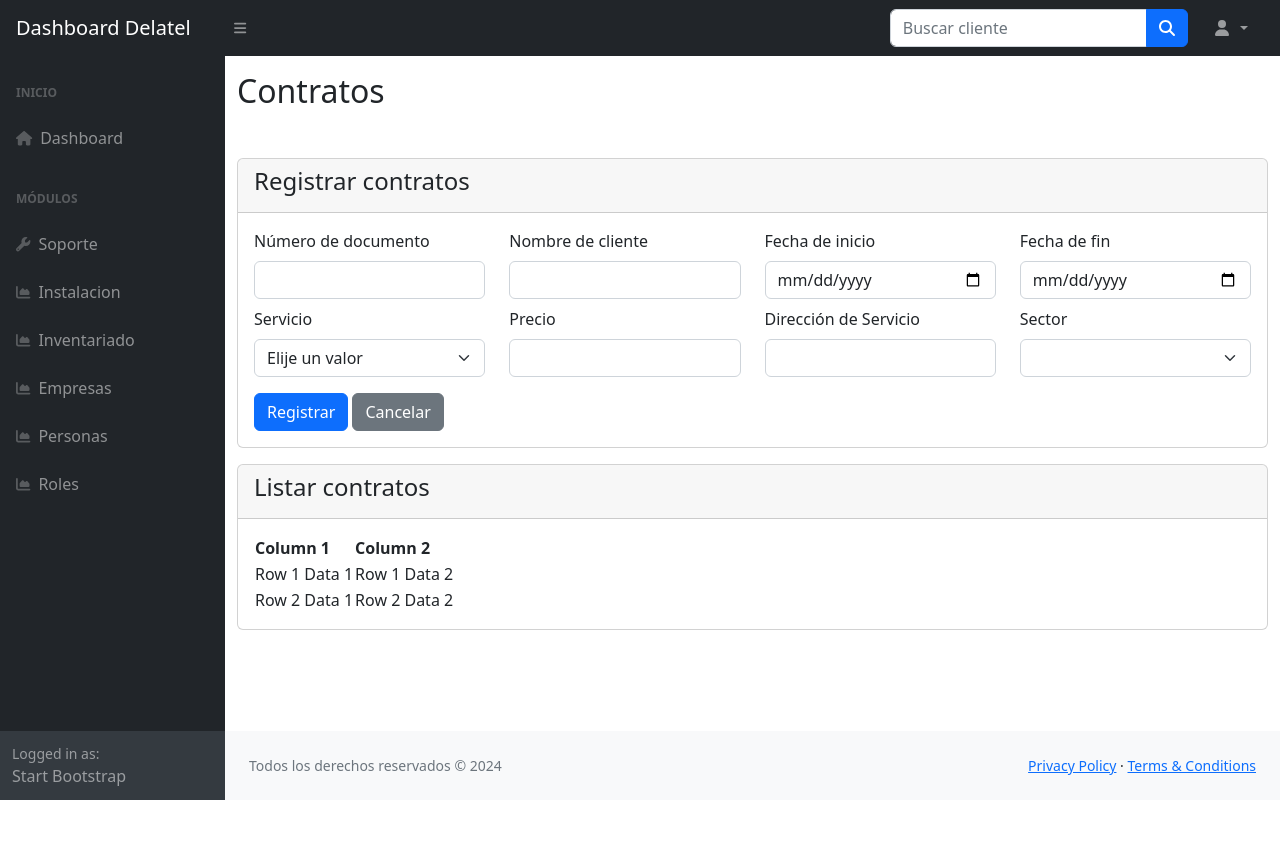
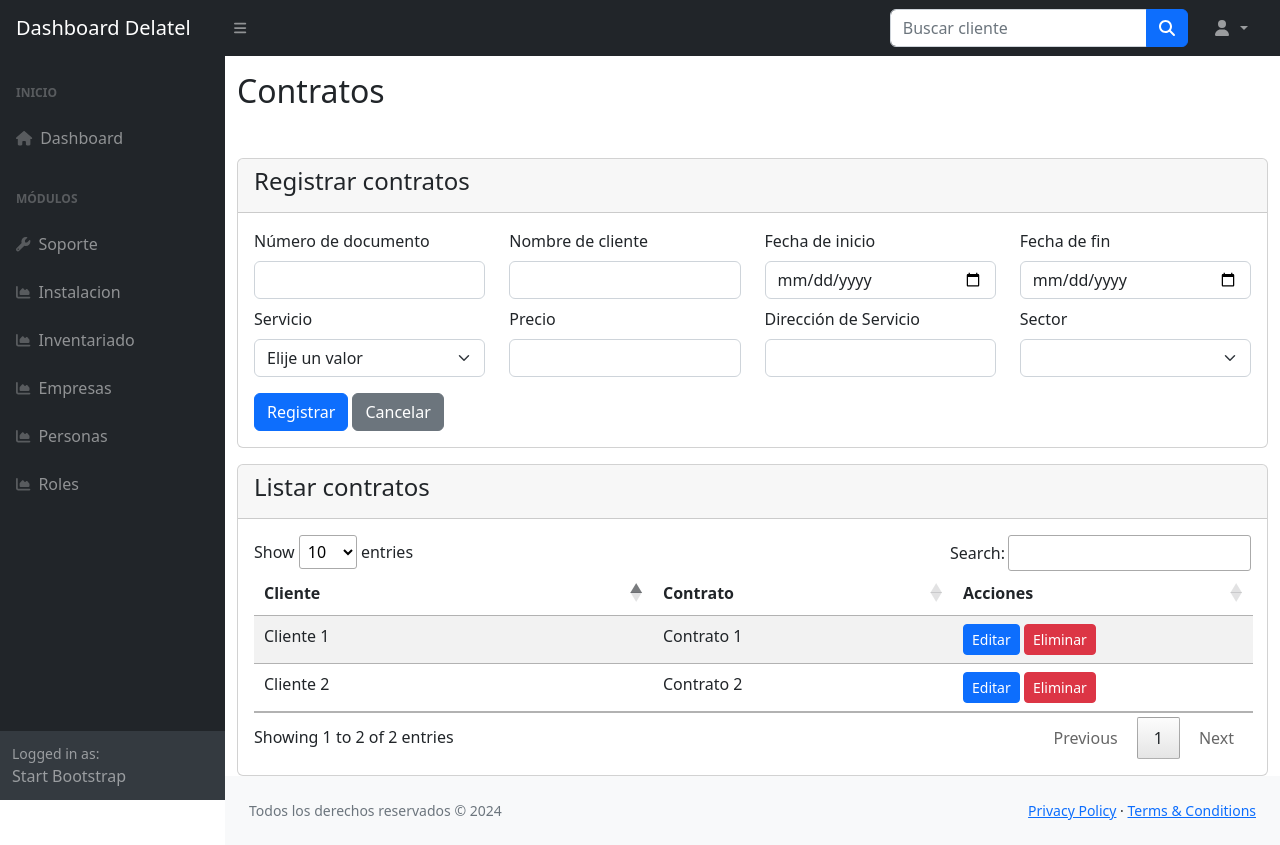
Before and after one commit to Tarou7388/Delatel, a PHP site: page /DELATEL/views/contratos.php in a window 1280 px wide. Before the commit the page ends 800 px from the top, so only its background shows below. Run offline with PHP 8.4, Linux system fonts and the light colour scheme; data that the repository does not hold is empty; some libraries are stand-ins or nearby versions.

Commit message:
contratos con datatable

```diff
--- a/js/datatables-simple-demo.js
+++ b/js/datatables-simple-demo.js
@@ -6,4 +6,17 @@ window.addEventListener('DOMContentLoaded', event => {
     if (datatablesSimple) {
         new simpleDatatables.DataTable(datatablesSimple);
     }
+
+    $(document).ready(function() {
+        $('#listarContratos').DataTable({
+          "language": {
+            "url": "//cdn.datatables.net/plug-ins/1.11.5/i18n/es-ES.json"
+          },
+          "columnDefs": [
+            { "width": "40%", "targets": 0 },
+            { "width": "30%", "targets": 1 },
+            { "width": "30%", "targets": 2 }
+          ]
+        });
+      });
 });
--- a/views/contratos.php
+++ b/views/contratos.php
@@ -59,25 +59,37 @@
       <h4>Listar contratos</h4>
     </div>
     <div class="card-body">
-      <table id="listarContratos">
+    <table id="listarContratos" class="table table-striped">
         <thead>
           <tr>
-            <th>Column 1</th>
-            <th>Column 2</th>
+            <th>Cliente</th>
+            <th>Contrato</th>
+            <th>Acciones</th>
           </tr>
         </thead>
         <tbody>
           <tr>
-            <td>Row 1 Data 1</td>
-            <td>Row 1 Data 2</td>
+            <td>Cliente 1</td>
+            <td>Contrato 1</td>
+            <td>
+              <button class="btn btn-sm btn-primary">Editar</button>
+              <button class="btn btn-sm btn-danger">Eliminar</button>
+            </td>
           </tr>
           <tr>
-            <td>Row 2 Data 1</td>
-            <td>Row 2 Data 2</td>
+            <td>Cliente 2</td>
+            <td>Contrato 2</td>
+            <td>
+              <button class="btn btn-sm btn-primary">Editar</button>
+              <button class="btn btn-sm btn-danger">Eliminar</button>
+            </td>
           </tr>
+          <!-- Más filas de ejemplo -->
         </tbody>
       </table>
     </div>
   </div>
 </div>
+<script src="../js/datatables-simple-demo.js">
+</script>
 <?php require_once "../footer.php"; ?>
```
